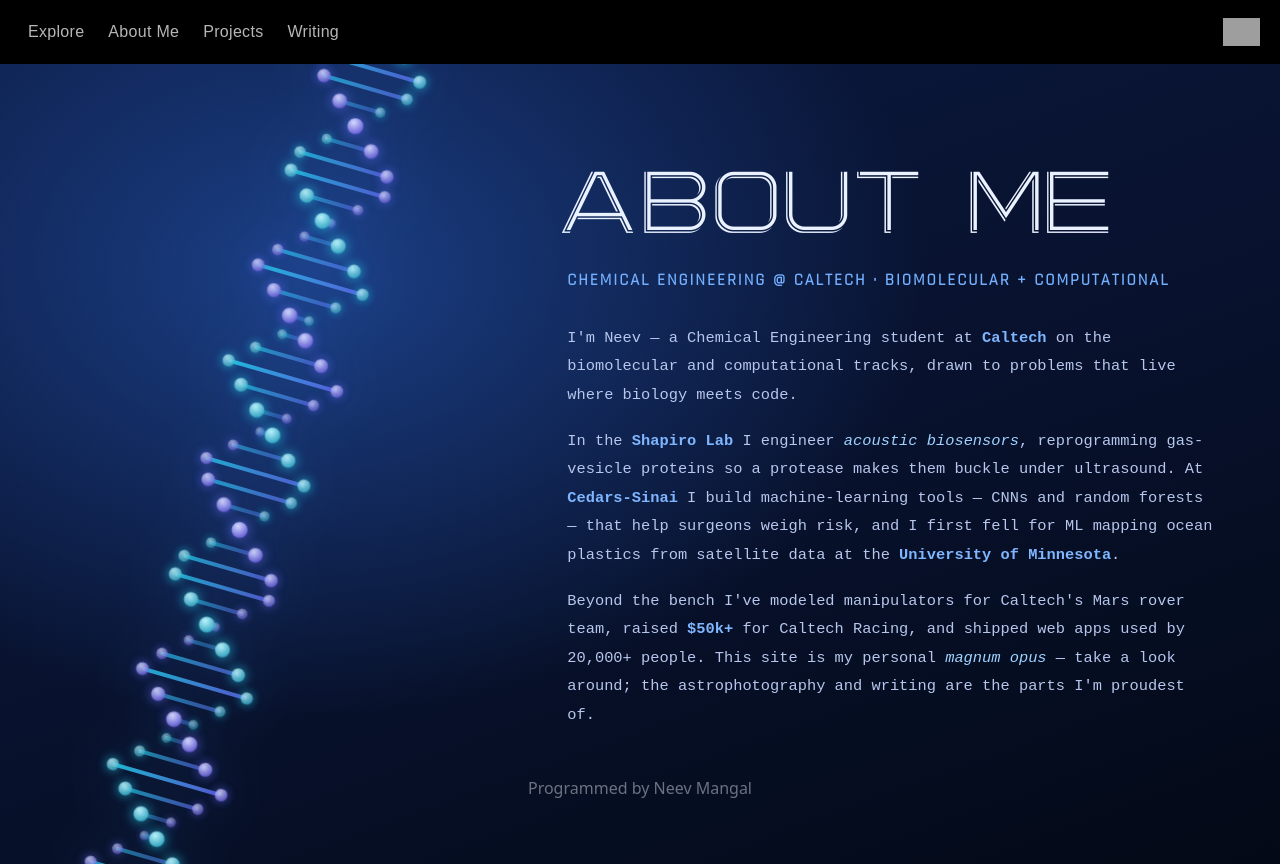
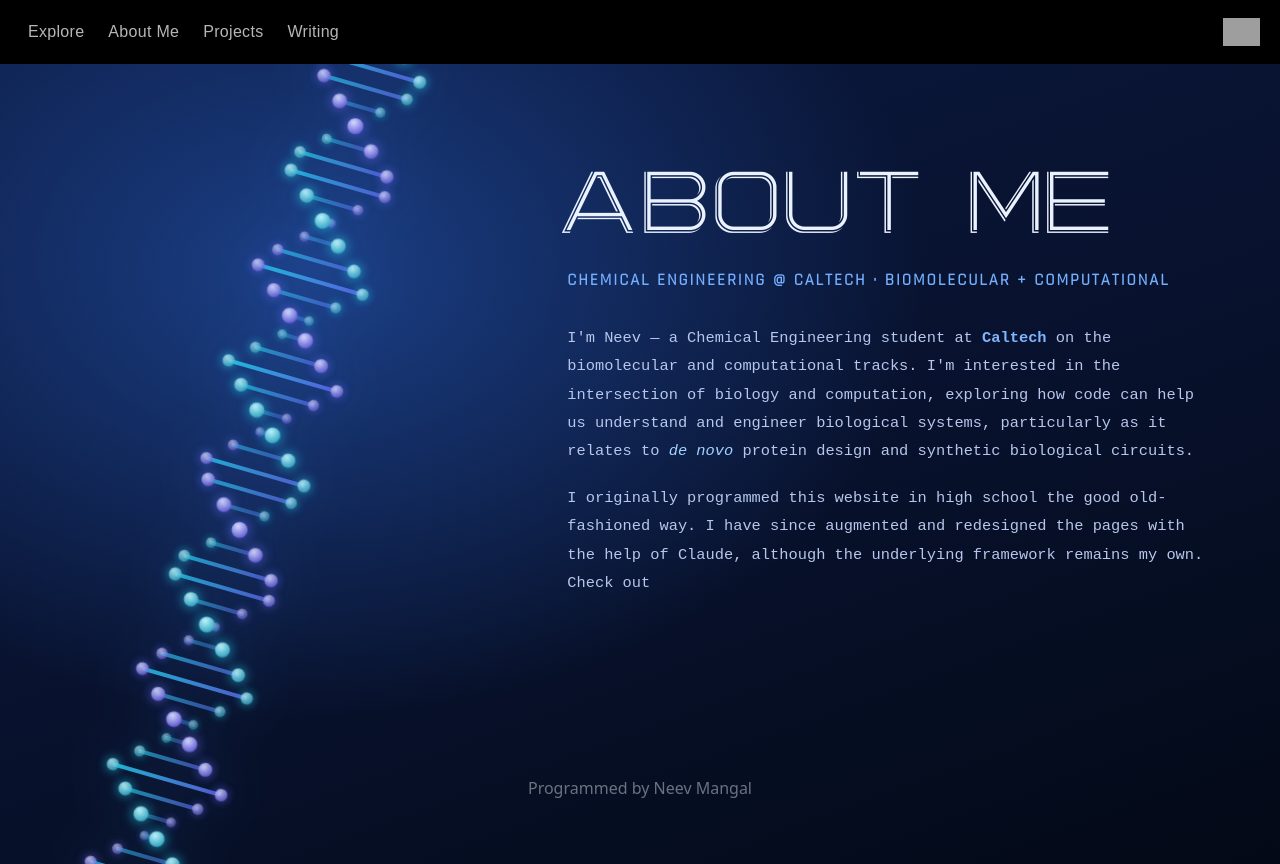
Before and after one commit to ccans/neevmangalofficial, a Next.js app: page /aboutme in a window 1280 px wide. Built offline with nearby package versions, Linux system fonts and the light colour scheme; grey boxes are pictures that could not be loaded.

Commit message:
Update AboutContent.js

```diff
--- a/components/AboutContent.js
+++ b/components/AboutContent.js
@@ -21,20 +21,14 @@ function AboutContent() {
       <motion.div className="aboutme-bio" initial="hidden" animate="visible" variants={fade(0.5)}>
         <p>
           I'm Neev — a Chemical Engineering student at <strong>Caltech</strong> on the biomolecular and
-          computational tracks, drawn to problems that live where biology meets code.
+          computational tracks. I'm interested in the intersection of biology and computation,
+          exploring how code can help us understand and engineer biological systems, particularly as it
+          relates to <em> de novo </em> protein design and synthetic biological circuits.
         </p>
         <p>
-          In the <strong>Shapiro Lab</strong> I engineer <em>acoustic biosensors</em>, reprogramming
-          gas-vesicle proteins so a protease makes them buckle under ultrasound. At{' '}
-          <strong>Cedars-Sinai</strong> I build machine-learning tools — CNNs and random forests — that help
-          surgeons weigh risk, and I first fell for ML mapping ocean plastics from satellite data at the{' '}
-          <strong>University of Minnesota</strong>.
-        </p>
-        <p>
-          Beyond the bench I've modeled manipulators for Caltech's Mars rover team, raised{' '}
-          <strong>$50k+</strong> for Caltech Racing, and shipped web apps used by 20,000+ people. This site is
-          my personal <em>magnum opus</em> — take a look around; the astrophotography and writing are the
-          parts I'm proudest of.
+          I originally programmed this website in high school the good old-fashioned way. I have since
+          augmented and redesigned the pages with the help of Claude, although the underlying framework remains
+          my own. Check out
         </p>
       </motion.div>
     </div>
```
